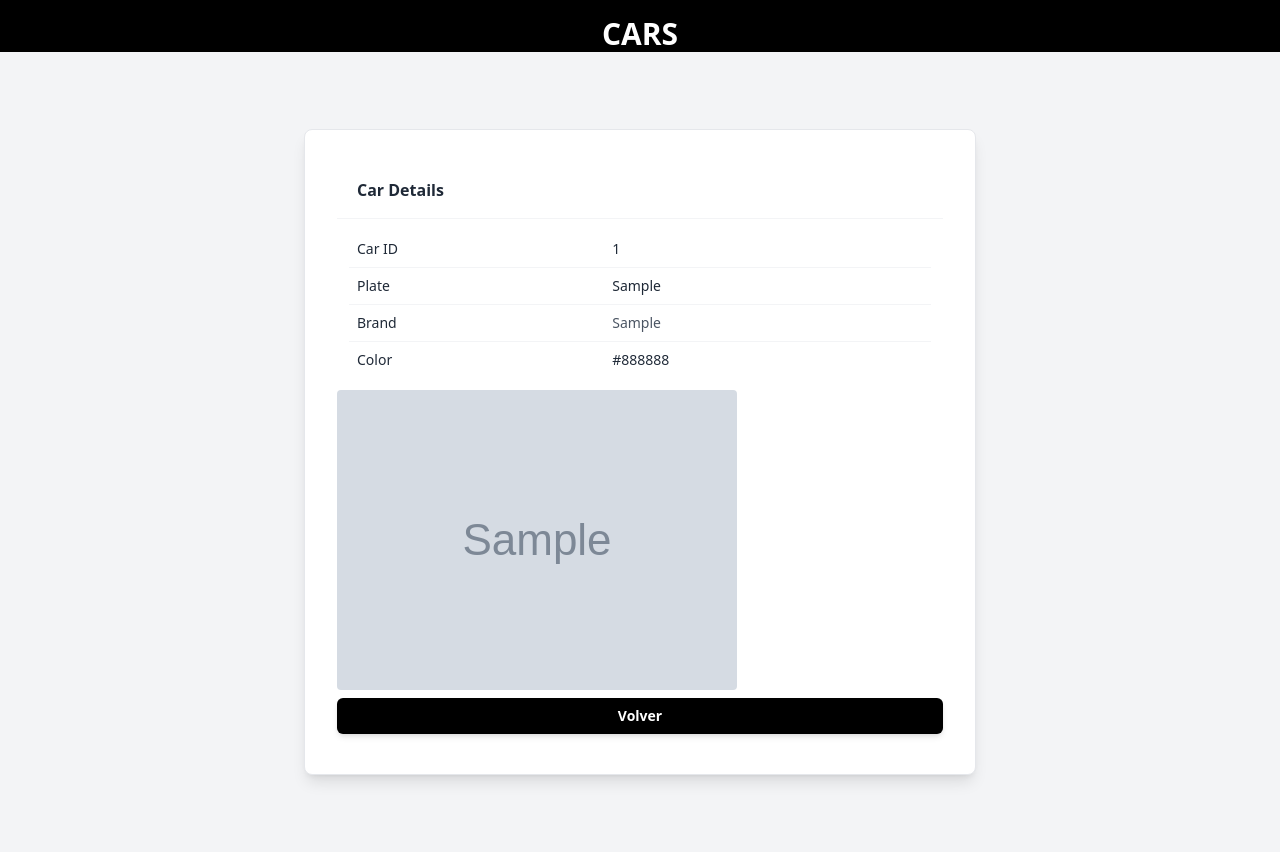
After one commit to lefriik/Cars, a Django app: page /car/1/ in a window 1280 px wide. The commit adds this page. Run offline with Django 4.2, Linux system fonts and the light colour scheme; tables that the repository leaves empty hold one stand-in row (values such as "Sample post"); grey boxes marked "Sample" are stand-in pictures; some libraries are stand-ins or nearby versions.

Commit message:
car_details updated

```diff
--- /dev/null
+++ b/cars_catalog/templates/cars_catalog/car_detail.html
@@ -0,0 +1,75 @@
+{% extends '../layout/base.html' %}
+
+{% block content %}
+<section
+  class="antialiased bg-gray-100 text-gray-600 h-screen px-4"
+  x-data="app"
+>
+  <div class="flex flex-col justify-center h-full">
+    <!-- Table -->
+    <div
+      class="w-full max-w-2xl mx-auto bg-white shadow-lg rounded-lg border border-gray-200 p-8"
+    >
+      <header class="px-5 py-4 border-b border-gray-100">
+        <div class="font-bold text-gray-800">Car Details</div>
+
+      </header>
+
+      <div class="overflow-x-auto p-3">
+        <table class="table-auto w-full">
+          <tbody class="text-sm divide-y divide-gray-100">
+            <tr>
+              <td class="p-2">
+                <div class="font-medium text-gray-800">Car ID</div>
+              </td>
+              <td class="p-2">
+                <div class="font-medium text-gray-800">{{ car.id }}</div>
+              </td>
+            </tr>
+            <tr>
+              <td class="p-2">
+                <div class="font-medium text-gray-800">Plate</div>
+              </td>
+              <td class="p-2">
+                <div class="font-medium text-gray-800">{{ car.plate }}</div>
+              </td>
+            </tr>
+            <tr>
+              <td class="p-2">
+                <div class="font-medium text-gray-800">Brand</div>
+              </td>
+              <td class="p-2">
+                <div class="text-left">{{ car.brand }}</div>
+              </td>
+            </tr>
+            <tr>
+              <td class="p-2">
+                <div class="font-medium text-gray-800">Color</div>
+              </td>
+              <td class="p-2">
+                <div class="font-medium text-gray-800">{{ car.color }}</div>
+              </td>
+            </tr>
+
+          </tbody>
+        </table>
+      </div>
+      <tr class="">
+        {% if car.imagen != 'null' and car.imagen.url|length >= 1 %}
+            <td class="w-full ">
+
+
+                <img class="rounded items-center" src="{{car.imagen.url}}" alt="imagen auto">
+
+            </td>
+          {% endif %}
+      </tr>
+      <div class="w-full justify-right my-2 select-none flex">
+        <a class="w-full" href="{% url 'car_list' %}">
+          <button class="w-full py-2 px-4 shadow-md no-underline rounded-md bg-black text-white font-sans font-semibold text-sm border-blue btn-primary hover:text-white hover:bg-gray-800 focus:outline-none active:shadow-none mr-2">Volver</button>
+        </a>
+      </div>
+  </div>
+
+</section>
+{% endblock %}
--- a/cars_catalog/templates/cars_catalog/car_list.html
+++ b/cars_catalog/templates/cars_catalog/car_list.html
@@ -9,7 +9,7 @@
   <div class="flex flex-col justify-center h-full">
     <!-- Table -->
     <div
-      class="w-full max-w-2xl mx-auto bg-white shadow-lg rounded-sm border border-gray-200"
+      class="w-full max-w-2xl mx-auto bg-white shadow-lg rounded-xl border border-gray-200"
     >
       <header class="px-5 py-4 border-b border-gray-100">
         <div class="font-semibold text-gray-800">Manage Cars</div>
@@ -50,7 +50,7 @@
           <tbody class="text-sm divide-y divide-gray-100">
 
             {% for car in car_list %}
-            <tr>
+            <tr class="bg-gray-100">
               <td class="p-2">
                 <div class="font-medium text-gray-800">{{ car.id }}</div>
               </td>
@@ -64,7 +64,7 @@
                 <div class="font-medium text-gray-800">{{ car.color }}</div>
               </td>
               <td class="p-2 flex">
-                <a href="">
+                <a href="{% url 'car_detail' pk=car.id %}">
                   <button class="py-2 px-4 shadow-md no-underline rounded-full bg-green-500 text-white font-sans font-semibold text-sm border-blue btn-primary hover:text-white hover:bg-blue-200 focus:outline-none active:shadow-none mr-2">detalles</button>
                 </a>
                 <a href="">
--- a/cars_catalog/urls.py
+++ b/cars_catalog/urls.py
@@ -4,6 +4,7 @@ from django.urls import path
 from . import views
 
 urlpatterns = [
-  path('', views.index, name='index'),
+  path('', views.car_list, name='car_list'),
+  path('car/<int:pk>/', views.car_detail, name="car_detail")
 
 ]
--- a/cars_catalog/views.py
+++ b/cars_catalog/views.py
@@ -1,9 +1,16 @@
-from django.shortcuts import render
+from django.shortcuts import render, redirect, get_object_or_404
 from .models import Car
 
 # Create your views here.
 
-def index(request):
+def car_list(request):
     cars = Car.objects.all()
 
     return render(request, 'cars_catalog/car_list.html', {'car_list' : cars})
+
+
+def car_detail(request, pk):
+
+    car= get_object_or_404(Car, pk=pk)
+
+    return render(request, 'cars_catalog/car_detail.html', { 'car': car} )
```
